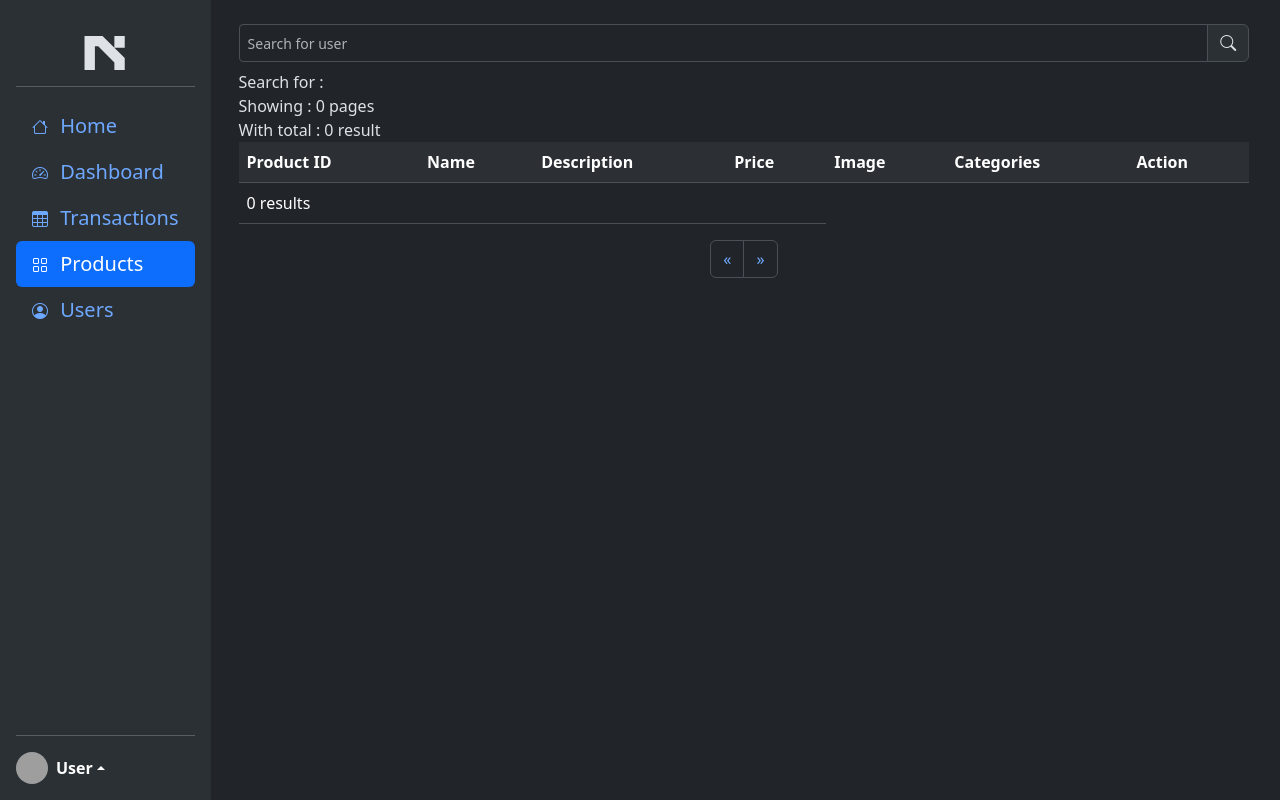
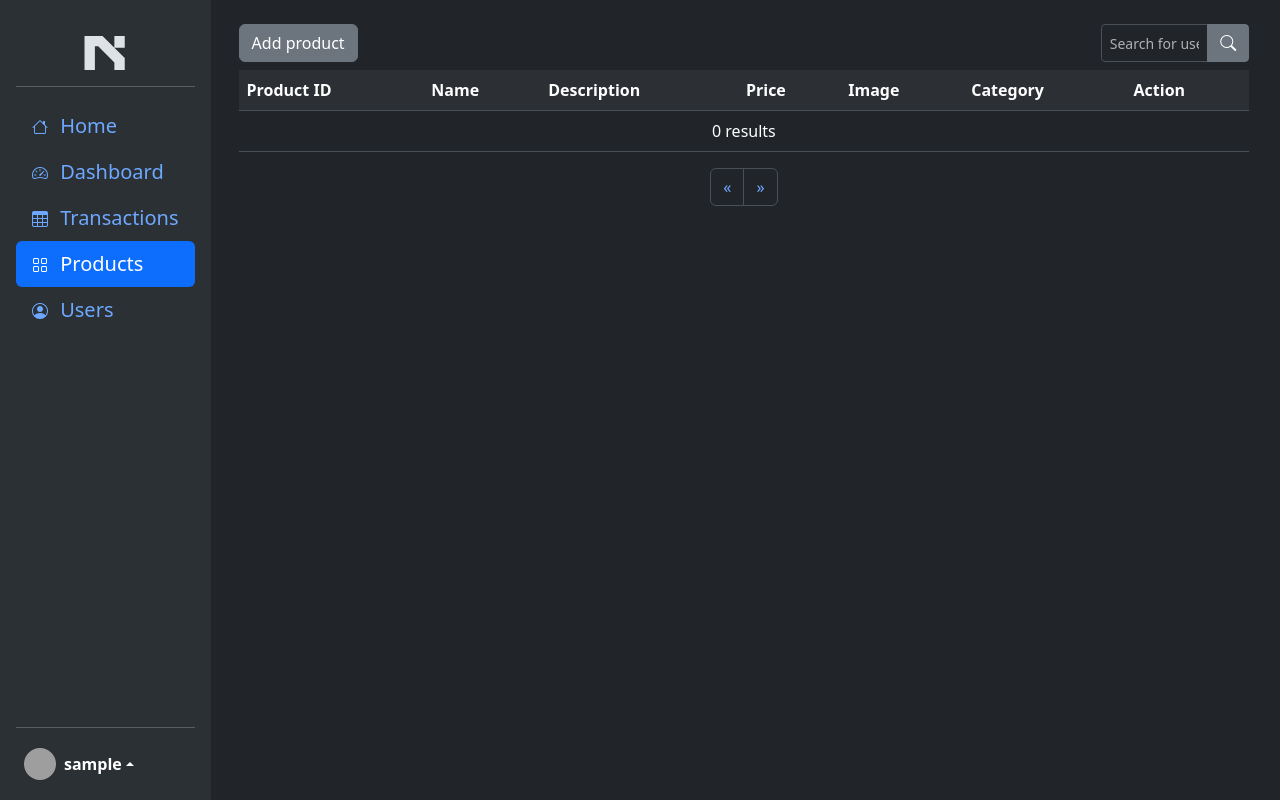
Before and after one commit to wickidie/web-kb2-main, a PHP site: page /products.php in a window 1280 px wide. Run offline with PHP 8.4, Linux system fonts and the light colour scheme; the visitor is signed in with stand-in values (Sample User, id 1); data that the repository does not hold is empty; grey boxes are pictures that could not be loaded.

Commit message:
adding few things

```diff
--- a/php/db-connect.inc.php
+++ b/php/db-connect.inc.php
@@ -2,7 +2,7 @@
 $servername = "localhost";
 $username = "root";
 $password = "";
-$dbname = "web";
+$dbname = "web_kb2";
 // Create connection
 $conn = mysqli_connect($servername, $username, $password, $dbname);
 
--- a/php/products.php
+++ b/php/products.php
@@ -1,8 +1,8 @@
 <?php
     session_start();
     include_once 'db-connect.inc.php';
-    $username= $_SESSION['username'];
-    if (isset($username)&& !empty($username)) {
+    $username = $_SESSION['username'];
+    if (isset($username) && !empty($username)) {
     } else {
         echo "
         <script type='text/javascript'>
@@ -17,11 +17,11 @@
 <head>
     <meta charset="utf-8">
     <meta name="viewport" content="width=device-width, initial-scale=1">
-    <title>Users</title>
+    <title>Products</title>
     <link rel="stylesheet" href="https://cdn.jsdelivr.net/npm/bootstrap-icons@1.11.2/font/bootstrap-icons.min.css">
     <link href="https://cdn.jsdelivr.net/npm/bootstrap@5.3.2/dist/css/bootstrap.min.css" rel="stylesheet"
         integrity="sha384-T3c6CoIi6uLrA9TneNEoa7RxnatzjcDSCmG1MXxSR1GAsXEV/Dwwykc2MPK8M2HN" crossorigin="anonymous">
-    <link rel="stylesheet" href="style.css">
+    <link rel="stylesheet" href="../style.css">
 </head>
 
 <body>
@@ -67,7 +67,7 @@
                             </a>
                         </li>
                         <li class="nav-item py-2 py-sm-0">
-                            <a href="#" class="nav-link active" aria-current="page">
+                            <a href="products.php" class="nav-link active" aria-current="page">
                                 <i class="bi bi-grid"></i>
                                 <span class="d-none fs-5 ms-2 d-sm-inline">
                                     Products
@@ -85,13 +85,18 @@
                     </ul>
                 </div>
                 <hr>
+                <div class="px-xl-2 p-1">
                     <div class="dropup">
                         <a href="#"
                             class="d-flex align-items-center link-body-emphasis text-decoration-none dropdown-toggle"
                             data-bs-toggle="dropdown" aria-expanded="false">
-                        <img src="../img/kingsman.jpg" alt="ntnlmg" width="32" height="32"
-                            class="rounded-circle me-1 me-sm-2">
-                        <span class="d-none d-sm-inline"><strong>User</strong></span>
+                            <img src="https://github.com/mdo.png" alt="" width="32" height="32"
+                                class="rounded-circle me-2">
+                            <span class="d-none d-sm-inline">
+                                <?php
+                                echo"<strong>$username</strong>";
+                                ?>
+                            </span>
                         </a>
                         <ul class="dropdown-menu text-small shadow">
                             <li><a class="dropdown-item" href="#">New project...</a></li>
@@ -100,23 +105,29 @@
                             <li>
                                 <hr class="dropdown-divider">
                             </li>
-                        <li><a class="dropdown-item" href="users-logout.php">Sign out</a></li>
+                            <li><a class="dropdown-item" href="logout.php">Sign out</a></li>
                         </ul>
                     </div>
                 </div>
-            <div class="col-auto col-sm-7 col-md-8 col-lg-9 col-xl-10 min-vh-100 justify-content-center p-3">
+            </div>
+            <div class="col-auto col-md-8 col-lg-9 col-xl-10 min-vh-100 justify-content-center p-3">
                 <div class="container">
-                    <form>
+                    <div class="row justify-content-between align-items-center">
+                        <div class="col-2">
+                            <a href="product-form.php" class="btn btn-secondary">Add product</a>
+                        </div>
+                        <div class="col-2">
+                            <form method="GET">
                                 <div class="input-group my-2">
-                            <input type="text" class="form-control form-control-sm" id="myInput"
-                                placeholder="Search for user" aria-label="Search" aria-describedby="searchicon">
-
-                            <span class="input-group-text" id="searchicon">
+                                    <input type="text" class="form-control form-control-sm" id="myInput" name="search"
+                                        placeholder="Search for user" aria-label="Search" aria-describedby="searchph">
+                                    <span class="input-group-text btn btn-secondary rounded-end-1" id="searchph">
                                         <i class="bi bi-search"></i>
                                     </span>
-
                                 </div>
                             </form>
+                        </div>
+                    </div>
                     <table class="table table-hover table-striped" id="myTable">
                         <thead">
                             <tr>
@@ -125,14 +136,14 @@
                                 <th scope="col">Description</th>
                                 <th scope="col">Price</th>
                                 <th scope="col">Image</th>
-                                <th scope="col">Categories</th>
+                                <th scope="col">Category</th>
                                 <th scope="col">Action</th>
                             </tr>
                             </thead>
                             <?php
-                                 $items_per_page = 3;
+                                $items_per_page = 10;
                                 $search_value = '';
-                                 $sql = "SELECT user_id, username, password, email, first_name, last_name, address, phone_number FROM users";
+                                $sql = "SELECT product_id, product_name, product_description, product_price, product_img, product_category FROM products";
                                 $result = mysqli_query($conn, $sql);
                                 $rows = mysqli_num_rows($result);
 
@@ -142,26 +153,26 @@
                                 if (isset($_GET['search'])) {
                                     $search_value = $_GET['search'];
                                     if (!empty($_GET['search'])) {
-                                         $sql = "SELECT * FROM users where username like '%$search_value%' LIMIT $offset, $items_per_page";
+                                        $sql = "SELECT * FROM products where product_name like '%$search_value%' LIMIT $offset, $items_per_page";
                                         $result = mysqli_query($conn, $sql);
-                                         $sql = "SELECT * FROM users where username like '%$search_value%'";
+                                        $sql = "SELECT * FROM products where product_name like '%$search_value%'";
                                         $result_total = mysqli_query($conn, $sql);
                                         $rows = mysqli_num_rows($result_total);
                                     }else{
-                                         echo "Empty ";
-                                         $sql = "SELECT user_id, username, password, email, first_name, last_name, address, phone_number FROM users WHERE 1 LIMIT $offset, $items_per_page";
+                                        // echo "Empty ";
+                                        $sql = "SELECT product_id, product_name, product_description, product_price, product_img, product_category FROM products WHERE 1 LIMIT $offset, $items_per_page";
                                         $result = mysqli_query($conn, $sql);
                                     }
                                 }else{
                                     // echo "Start ";
-                                     $sql = "SELECT user_id, username, password, email, first_name, last_name, address, phone_number FROM users WHERE 1 LIMIT $offset, $items_per_page";
+                                    $sql = "SELECT product_id, product_name, product_description, product_price, product_img, product_category FROM products WHERE 1 LIMIT $offset, $items_per_page";
                                     $result = mysqli_query($conn, $sql);
                                 }
 
                                 $total_page=ceil($rows/$items_per_page);
-                                 echo "Search for : $search_value <br>";
-                                 echo "Showing : $total_page pages <br>";
-                                 echo "With total : $rows result<br>";
+                                // echo "Search for : $search_value <br>";
+                                // echo "Showing : $total_page pages <br>";
+                                // echo "With total : $rows result<br>";
 
                                 $previous = $current_page - 1;
                                 $next = $current_page + 1;
@@ -173,25 +184,25 @@
                                     while($row = mysqli_fetch_assoc($result)) {
                                         echo "<tr>";
                                         $c++;
-                                         echo "<td>" . $row['user_id'] . "</td>";
+                                        echo "<td>" . $row['product_id'] . "</td>";
                                         // echo "<td>" . "<img src='https://www.w3schools.com/w3css/" . $row['avatar'] . "' class=' rounded' width='30px' height='30px'". "</td>";
-                                         echo "<td>" . $row['username'] . "</td>";
-                                         echo "<td>" . $row['password'] . "</td>";
-                                         echo "<td>" . $row['first_name'] . " " . $row['last_name'] . "</td>";
-                                         echo "<td>" . $row['address'] . "</td>";
-                                         echo "<td>" . $row['phone_number'] . "</td>";
+                                        echo "<td>" . $row['product_name'] . "</td>";
+                                        echo "<td>" . $row['product_description'] . "</td>";
+                                        echo "<td>" . $row['product_price'] . "</td>";
+                                        echo "<td>" . $row['product_img'] . "</td>";
+                                        echo "<td>" . $row['product_category'] . "</td>";
                                         echo "<td>
-                                         <a href='users-detail.php?username=" . $row["username"] . "'>
+                                        <a href='product-detail.php?product_name=" . $row["product_name"] . "'>
                                         <i class='bi bi-file-earmark-person-fill'></i></a> &nbsp;
-                                         <a href='edit-form.php?username=" . $row["username"] . "'>
+                                        <a href='productEdit-form.php?product_name=" . $row["product_name"] . "'>
                                         <i class='bi bi-pencil-square'></i></a> &nbsp;
-                                         <a href='users-delete.php?username=" . $row['username'] . "'>
+                                        <a href='product-delete.php?product_name=" . $row['product_name'] . "'>
                                         <i class='bi bi-trash-fill'></i></a></td>";
                                         echo "<tr>";
                                     }
                                 } else {
                                 echo "<tr>";
-                                echo "<td colspan='4'>" . "0 results" . "</td>";
+                                echo "<td colspan='7' class='text-center'>" . "0 results" . "</td>";
                                 echo "<tr>";
                                 }
 
@@ -202,15 +213,17 @@
                     <nav aria-label="Page navigation example">
                         <ul class="pagination justify-content-center">
                             <li class="page-item">
-                                <a class="page-link" <?php if($current_page > 1){ echo "href='?page=$previous'"; } ?>>
-                                    <span aria-hidden="true">&laquo;</span>
+                                <a class="page-link"
+                                    <?php if($current_page > 1){ echo "href='products.php?search=$search_value&?page=1'"; } ?>>
+                                    <span aria-hidden="true">&laquo</span>
                                 </a>
                             </li>
                             <?php
                                 for($x=1;$x<=$total_page;$x++){
                                     ?>
                             <li class="page-item">
-                                <a class="page-link" href="?page=<?php echo $x ?>"><?php echo $x; ?>
+                                <a class="page-link"
+                                    <?php echo "href='?search=$search_value&page=$x'"?>><?php echo $x; ?>
                                 </a>
                             </li>
                             <?php
@@ -218,8 +231,8 @@
                             ?>
                             <li class="page-item">
                                 <a class="page-link"
-                                    <?php if($current_page < $total_page) { echo "href='?page=$next'"; } ?>>
-                                    <span aria-hidden="true">&raquo;</span>
+                                    <?php if($current_page < $total_page) { echo "href='products.php??search=$search_value&page=$total_page'"; } ?>>
+                                    <span aria-hidden="true">&raquo</span>
                                 </a>
                             </li>
                         </ul>
```
Also changed, not shown: css/style.css (+16 -1 lines), php/home.php (+9 -5 lines), php/product-form.php (added, +70 -0 lines), php/productEdit-form.php (added, +62 -0 lines), php/users.php (+26 -39 lines), php/logout.php (renamed from php/users-logout.php), php/userEdit-form.php (renamed from php/edit-form.php). Lines whose indentation alone changed are shown as unchanged.
